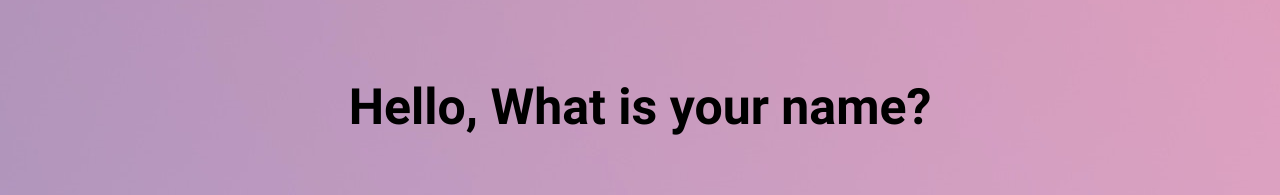
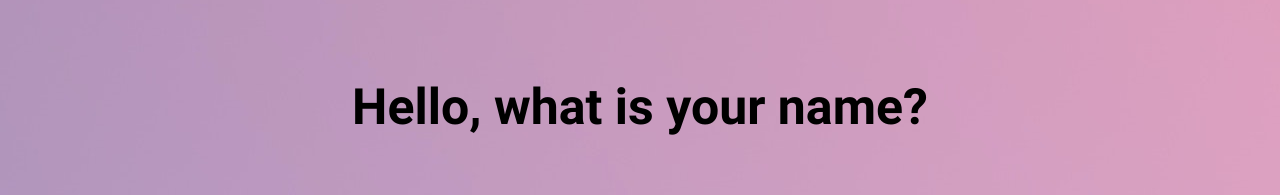
Before and after one commit to brandoughnut/reactallforone, a React (Create React App) app: page /AskingQuestions in a window 1280 px wide. Shown: the part 348-543 px from the top of the page. Built offline with nearby package versions, Linux system fonts and the light colour scheme.

Commit message:
adjusted text

```diff
--- a/src/components/AskingQuestionsComponent.js
+++ b/src/components/AskingQuestionsComponent.js
@@ -8,7 +8,7 @@ export default function AskingQuestionsComponent() {
 
       <div className="text-center mb-8 sm:mb-16 RobotoFont">
         <p className="text-[30px] sm:text-[100px] mb-8 sm:mb-16">Asking Questions</p>
-        <p className="text-[15px] sm:text-[50px]">Hello, What is your name?</p>
+        <p className="text-[15px] sm:text-[50px]">Hello, what is your name?</p>
       </div>
 
         <div className="flex justify-center mb-8 sm:mb-16 ">
--- a/src/components/GreaterOrLessComponent.js
+++ b/src/components/GreaterOrLessComponent.js
@@ -7,7 +7,7 @@ export default function GreaterOrLessComponent() {
     <div>
 
       <div className="text-center mb-8 sm:mb-16">
-        <p className="text-[30px] sm:text-[75px] lg:text-[100px] mb-8 sm:mb-16 RobotoFont">Greater Or Less</p>
+        <p className="text-[30px] sm:text-[75px] lg:text-[100px] mb-8 sm:mb-16 RobotoFont">Greater or Less</p>
       </div>
 
       <div className="flex justify-center mb-8 sm:mb-16 ">
--- a/src/components/OddOrEvenComponent.js
+++ b/src/components/OddOrEvenComponent.js
@@ -7,7 +7,7 @@ export default function OddOrEvenComponent() {
     <div>
 
       <div className="text-center mb-8 sm:mb-16">
-        <p className="text-[30px] sm:text-[75px] lg:text-[100px] mb-8 sm:mb-16 RobotoFont">Odd Or Even</p>
+        <p className="text-[30px] sm:text-[75px] lg:text-[100px] mb-8 sm:mb-16 RobotoFont">Odd or Even</p>
       </div>
 
       <div className="flex justify-center mb-8 sm:mb-16 ">
```
